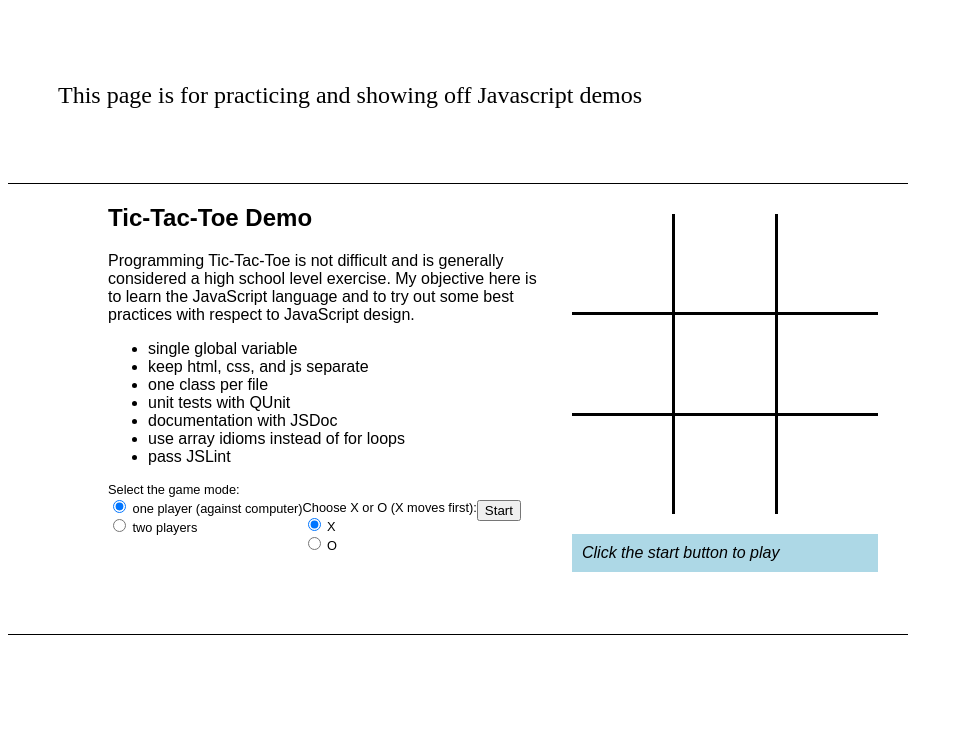
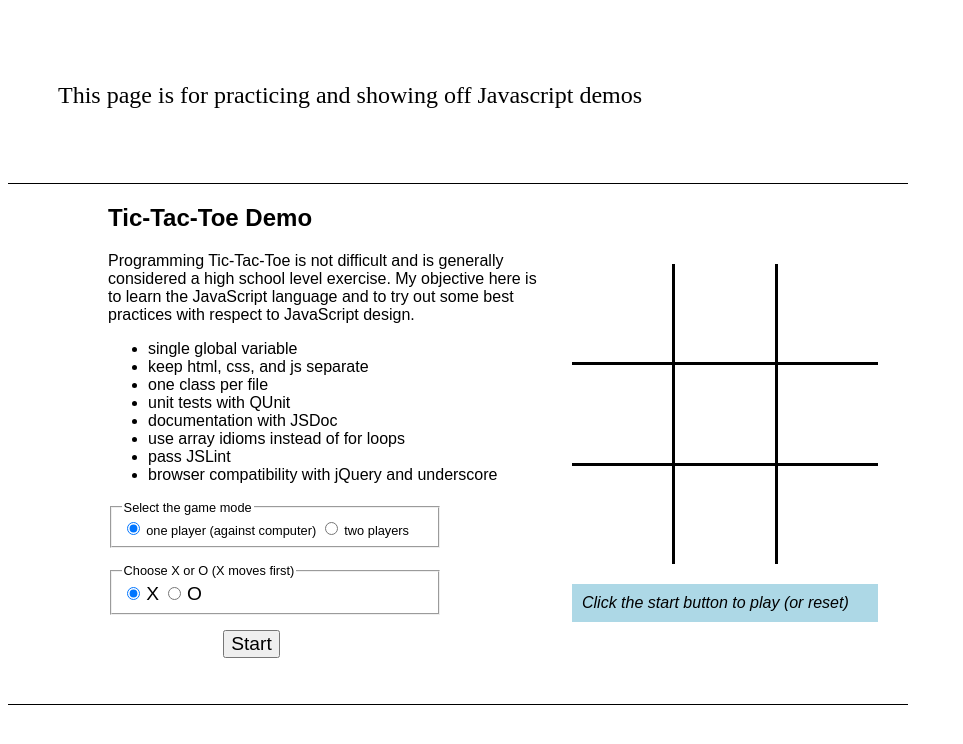
Before and after one commit to npselheim/ttt, a plain HTML site: page app/tictactoe.html in a window 1280 px wide. Shown: the whole page, without its empty margins (0-963 px from the left). Drawn offline with Linux system fonts and the light colour scheme.

Commit message:
improve page layout and styling

```diff
--- a/app/javascripts/src/ttt/cell.js
+++ b/app/javascripts/src/ttt/cell.js
@@ -19,8 +19,6 @@ MyApp.createCell = function (name, index) {
         @private
         */
     var mark = '';
-
-    ;
 
     if (index < 0 || index > 8) {
         return null;
--- a/app/javascripts/src/ttt/controller.js
+++ b/app/javascripts/src/ttt/controller.js
@@ -85,25 +85,25 @@ MyApp.controller = function () {
 
                 // gets the value set by the mode radio buttons
         setMode = function () {
-            var $xoForm;
+            var $markSelect;
 
-            mode = jQuery("#modeForm input:checked").val();
-            $xoForm = jQuery("#xoForm");
+            mode = jQuery("fieldset#modeSelect input:checked").val();
+            $markSelect = jQuery(".mark");
 
             // disable X/O selection for 2-player mode
             if (mode === "2") {
                 $xo.prop("disabled", true);
-                $xoForm.addClass("gray-out");
+                $markSelect.addClass("hidden");
             } else {
                 $xo.prop("disabled", false);
-                $xoForm.removeClass("gray-out");
+                $markSelect.removeClass("hidden");
             }
         },
 
         // gets the value set by the one/two players radio buttons
         setPlayerMark = function () {
             var mark;
-            mark = jQuery("#xoForm input:checked").val();
+            mark = jQuery("fieldset#markSelect input:checked").val();
             // internal player gets the opposite of user selection
             playerMark = mark === "X" ? "O" : "X";
         },
@@ -120,7 +120,7 @@ MyApp.controller = function () {
             $xo.change();
 
 
-            $message.text("Click the start button to play");
+            $message.text("Click the start button to play (or reset)");
             player = MyApp.player;
         };
 
--- a/app/stylesheets/tictactoe.css
+++ b/app/stylesheets/tictactoe.css
@@ -1,14 +1,10 @@
-#demo_header {
+div#demo_header {
 	padding: 50px;
 	font-size: 1.5em;
 }
-#setup {
-	font-family: Arial, Helvetica, sans-serif;
-	font-size: 1em;
-}
-#ttt {
+div#ttt {
 	width: 800px;
-	height: 450px;
+	height: 520px;
 	border-top: 1px solid black;
 	border-bottom: 1px solid black;
 	padding-left: 100px;
@@ -17,6 +13,7 @@
 .grid {
 	float: right;
 	padding: 30px;
+	margin-top: 50px;
 }
 table { border-collapse: collapse }
 .cell {
@@ -65,13 +62,20 @@ table { border-collapse: collapse }
 .winner_cell {
 	color: red;
 }
-.gray-out {
-	color: gray;
+.hidden {
+	visibility: hidden;
 }
-form {
+div#setup {
+	font-family: Arial, Helvetica, sans-serif;
 	font-size: 0.8em;
-	float: left;
 }
-.startBtn {
-	float: right;
+fieldset {
+	width: 24em;
 }
+#startBtn {
+	font-size: 1.5em;
+	margin-left: 6em;
+}
+label.mark {
+	font-size: 1.5em;
+}
--- a/app/tictactoe.html
+++ b/app/tictactoe.html
@@ -49,26 +49,29 @@
 				<li>documentation with JSDoc</li>
 				<li>use array idioms instead of for loops</li>
 				<li>pass JSLint</li>
+				<li>browser compatibility with jQuery and underscore</li>
 			</ul>
 			<div id="setup">
-				<form name="modeForm" id="modeForm">
-					Select the game mode:<br />
-					<input id="modeOne" name="modeGroup" type="radio" value="1" checked />
-					one player (against computer)
+				<form>
+					<fieldset class="radio" id="modeSelect">
+						<legend>Select the game mode</legend>
+						<input id="modeOne" name="modeGroup" type="radio" value="1" checked />
+						<label for="modeOne">one player (against computer)</label>
+						<!-- <br /> -->
+						<input id="modeTwo" name="modeGroup" type="radio" value="2" />
+						<label for="modeTwo">two players</label>
+					</fieldset>
 					<br />
-					<input id="modeTwo" name="modeGroup" type="radio" value="2" />
-					two players
+					<fieldset class="radio mark" id="markSelect">
+						<legend>Choose X or O (X moves first)</legend>
+						<input id="X" name="xoGroup" type="radio" value="X" checked />
+						<label class="mark" for="X">X</label>
+						<input id="O" name="xoGroup" type="radio" value="O" />
+						<label class="mark" for="O">O</label>
+					</fieldset>
+					<br />
+					<input type="button" value="Start" name="startBtn" id="startBtn" />
 				</form>
-				<br />
-				<form name="xoForm" id="xoForm">
-					Choose X or O (X moves first):<br />
-					<input id="X" name="xoGroup" type="radio" value="X" checked />
-					X
-					<br />
-					<input id="O" name="xoGroup" type="radio" value="O" />
-					O
-				</form>
-				<input type="button" value="Start" name="startBtn" id="startBtn" />
 			</div>
 			<script type="text/javascript" src="javascripts/src/ttt/controller.js"></script>
 			<script type="text/javascript" src="javascripts/src/ttt/cell.js"></script>
```
